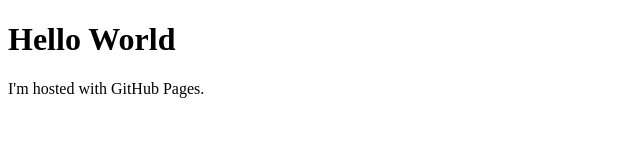
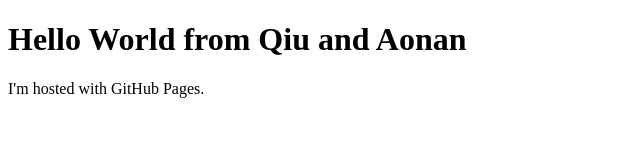
Before and after one commit to cbacademy/cbacademy.github.io, a plain HTML site: page index.html in a window 1280 px wide. Shown: the whole page, without its empty margins (0-640 px from the left). Drawn offline with Linux system fonts and the light colour scheme.

Commit message:
Update index.html

```diff
--- a/index.html
+++ b/index.html
@@ -1,7 +1,7 @@
 <!DOCTYPE html>
 <html>
 <body>
-<h1>Hello World</h1>
+<h1>Hello World from Qiu and Aonan</h1>
 <p>I'm hosted with GitHub Pages.</p>
 </body>
 </html>
```
